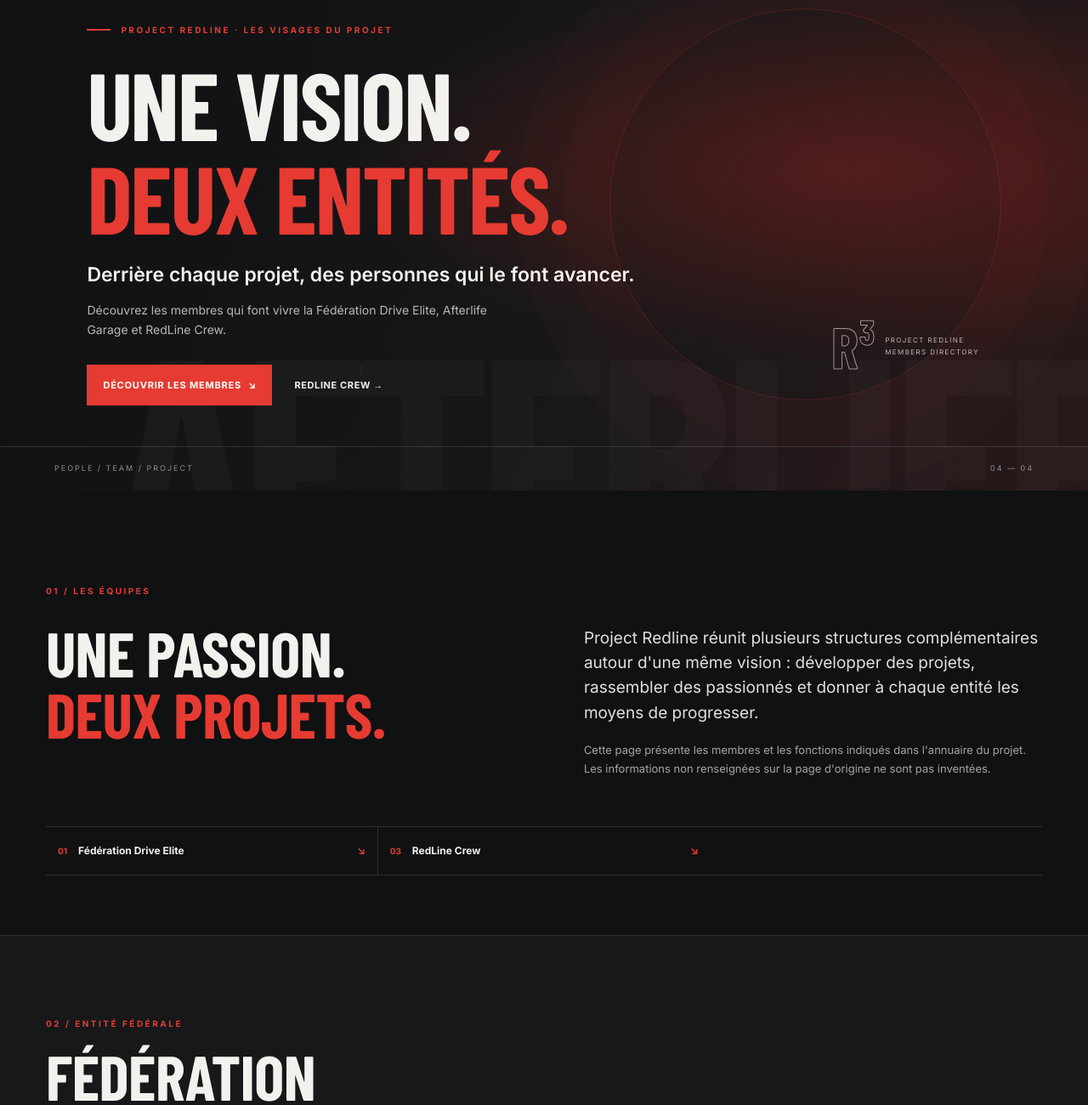
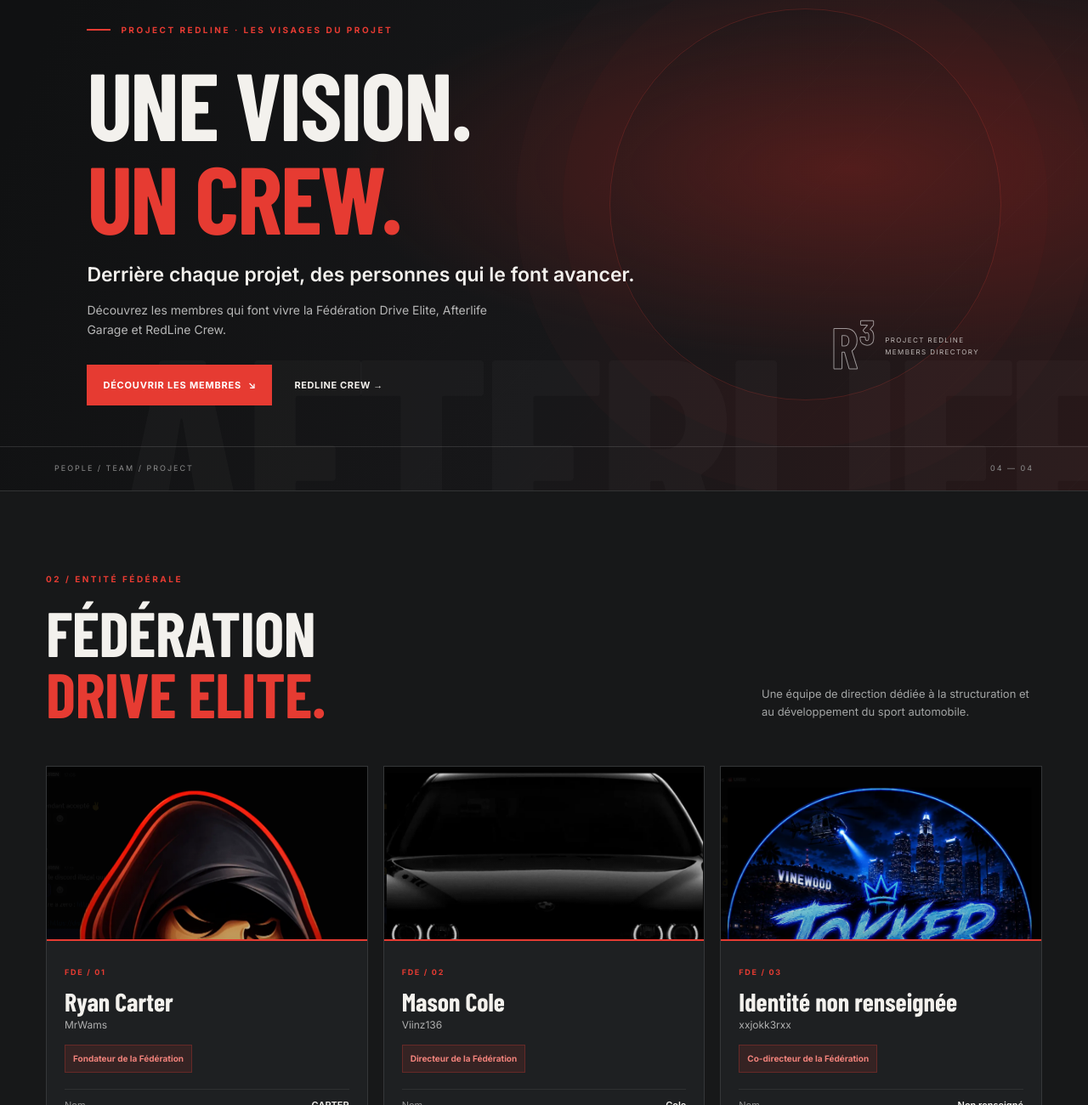
Before and after one commit to passimaleva-prog/projetredline2, a website: page public/membre-projet.html in a window 1280 px wide. Shown: the part 338-1638 px from the top of the page at 85% size. Drawn offline with nearby package versions, Linux system fonts and the light colour scheme; a web font is replaced by a local one.

Commit message:
Update membre-projet.html

```diff
--- a/public/membre-projet.html
+++ b/public/membre-projet.html
@@ -35,7 +35,7 @@
       <div class="hero-overlay"></div>
       <div class="hero-content">
         <p class="eyebrow"><span></span> PROJECT REDLINE · LES VISAGES DU PROJET</p>
-        <h1>UNE VISION.<br><em>DEUX ENTITÉS.</em></h1>
+        <h1>UNE VISION.<br><em>UN CREW.</em></h1>
         <p class="hero-lead">Derrière chaque projet, des personnes qui le font avancer.</p>
         <p class="hero-description">Découvrez les membres qui font vivre la Fédération Drive Elite, Afterlife Garage et RedLine Crew.</p>
         <div class="hero-actions">
@@ -45,21 +45,6 @@
       </div>
       <div class="hero-stamp"><span>R³</span><small>PROJECT REDLINE<br>MEMBERS DIRECTORY</small></div>
       <div class="hero-bottom"><span>PEOPLE / TEAM / PROJECT</span><span>04 — 04</span></div>
-    </section>
-
-    <section class="section-wrap members-intro">
-      <div class="section-kicker">01 / LES ÉQUIPES</div>
-      <div class="intro-grid">
-        <h2>UNE PASSION.<br><span>DEUX PROJETS.</span></h2>
-        <div class="intro-copy">
-          <p class="large-copy">Project Redline réunit plusieurs structures complémentaires autour d'une même vision : développer des projets, rassembler des passionnés et donner à chaque entité les moyens de progresser.</p>
-          <p>Cette page présente les membres et les fonctions indiqués dans l'annuaire du projet. Les informations non renseignées sur la page d'origine ne sont pas inventées.</p>
-        </div>
-      </div>
-      <div class="member-jump-links">
-        <a href="#federation"><span>01</span> Fédération Drive Elite <b>↘</b></a>
-        <a href="#redline"><span>03</span> RedLine Crew <b>↘</b></a>
-      </div>
     </section>
 
     <section class="members-section" id="federation">
```
